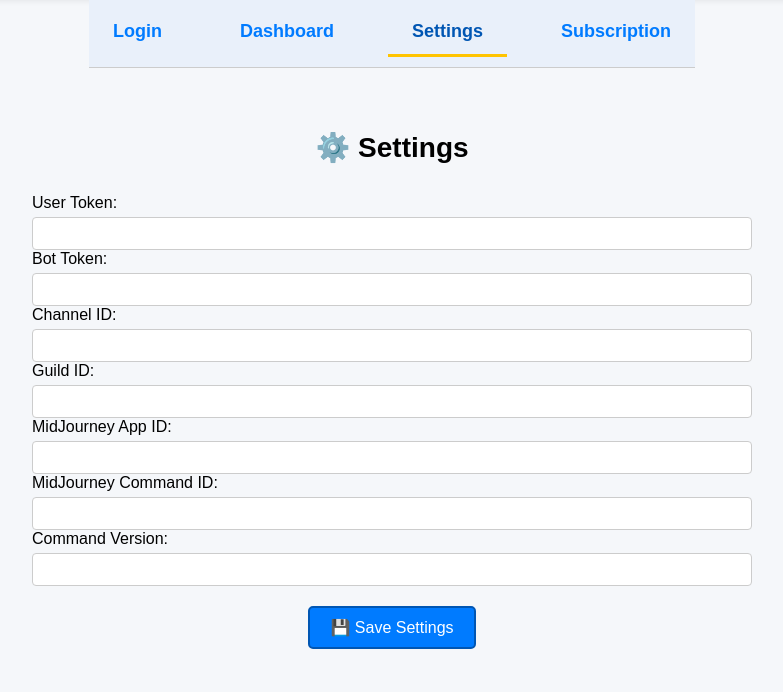
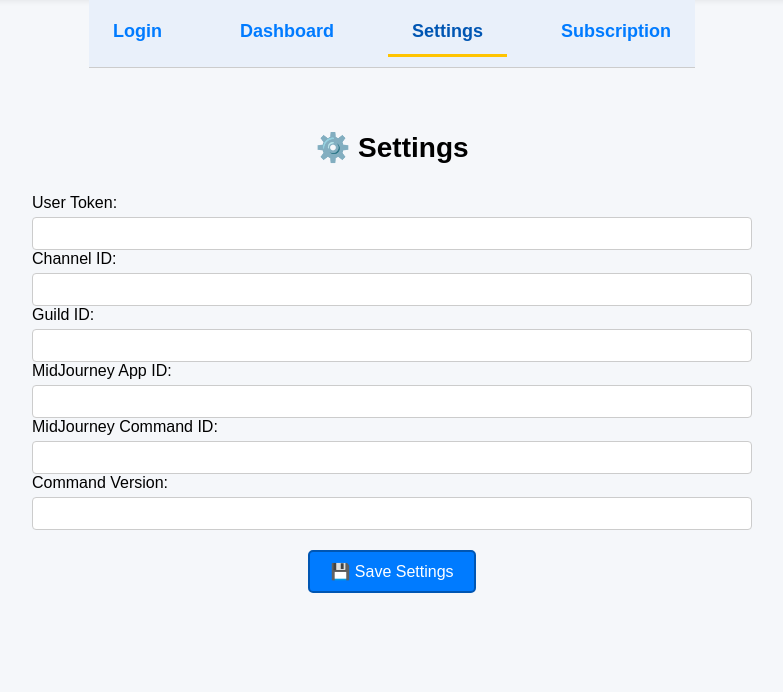
Before and after one commit to elbirsoufiane/MidJAu, a Flask app: page /settings in a window 1280 px wide. Shown: the part 108-800 px from the top of the page, without its empty margins (248-1031 px from the left). Run offline with Flask 3, Linux system fonts and the light colour scheme; the visitor is signed in with stand-in values (Sample User, id 1); data that the repository does not hold is empty; parts of the project's set-up code (start-up, migrations or seed data) failed here and were passed over.

Commit message:
Remove Bot Token field from settings page

```diff
--- a/app/templates/settings.html
+++ b/app/templates/settings.html
@@ -18,9 +18,6 @@
     <label>User Token:</label>
     <input type="text" name="user_token" value="{{ settings['USER TOKEN'] }}">
 
-    <label>Bot Token:</label>
-    <input type="text" name="bot_token" value="{{ settings['BOT TOKEN'] }}">
-
     <label>Channel ID:</label>
     <input type="text" name="channel_id" value="{{ settings['CHANNEL ID'] }}">
 
```
